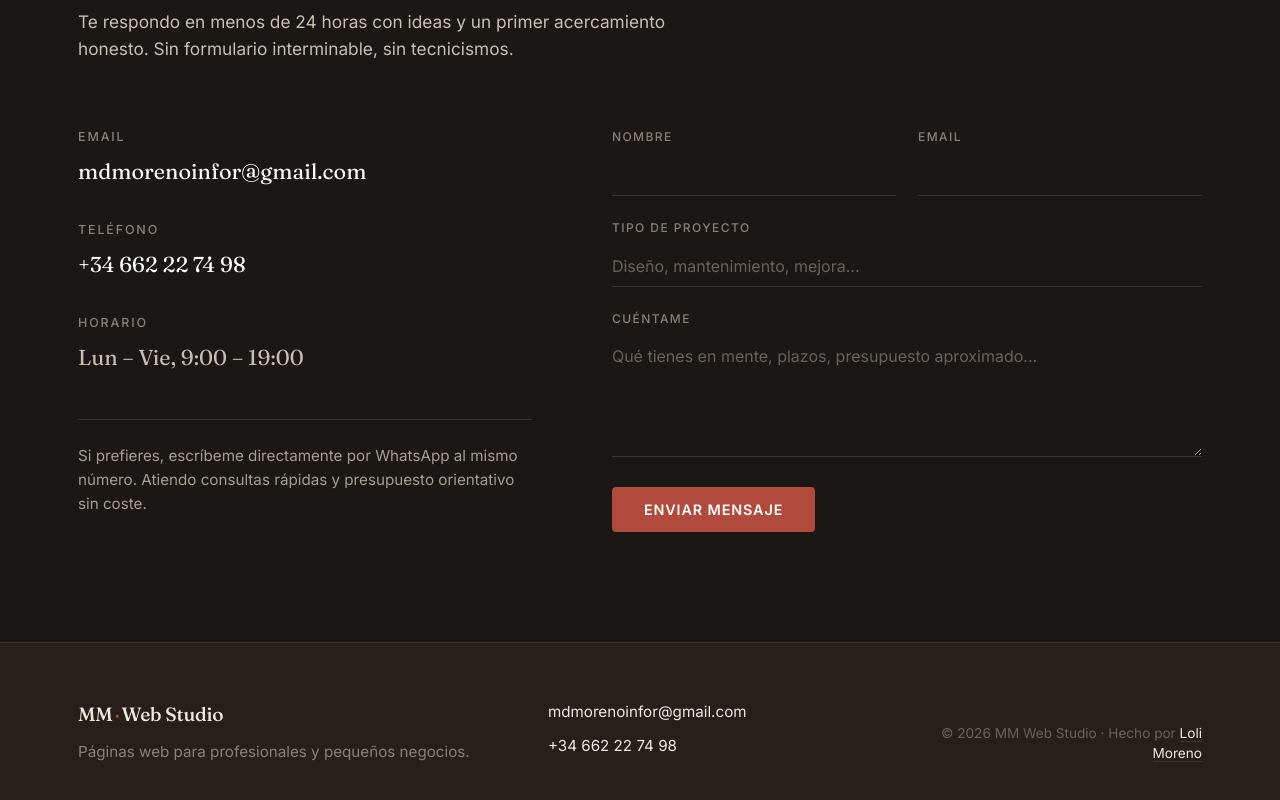
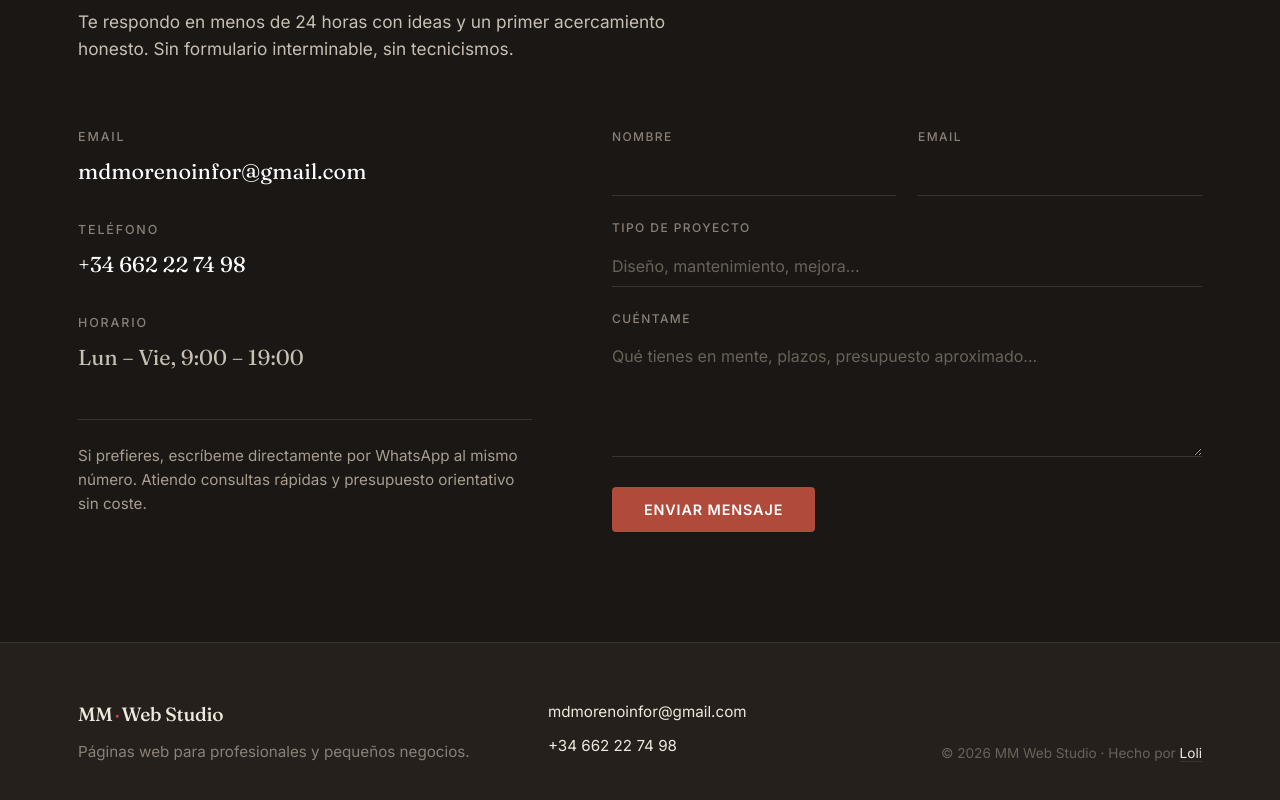
Before and after one commit to mmoreno-byte/web-studio, a React (Vite) app: page / in a window 1280 px wide. Shown: the part 5633-6433 px from the top of the page. Built offline with nearby package versions, Linux system fonts and the light colour scheme.

Commit message:
feat: add preview images for psychology-web and update footer

```diff
--- a/src/components/Footer.jsx
+++ b/src/components/Footer.jsx
@@ -19,7 +19,7 @@ export default function Footer() {
             target="_blank"
             rel="noopener noreferrer"
           >
-            Loli Moreno
+            Loli
           </a>
         </p>
       </div>
```
Also changed, not shown: public/projects/alvaro1.png (added), public/projects/alvaro2.png (added).
